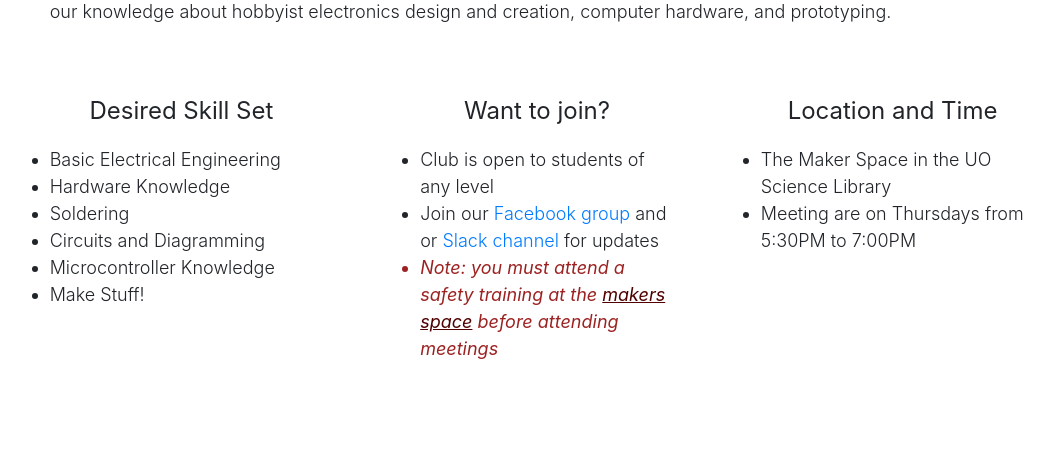
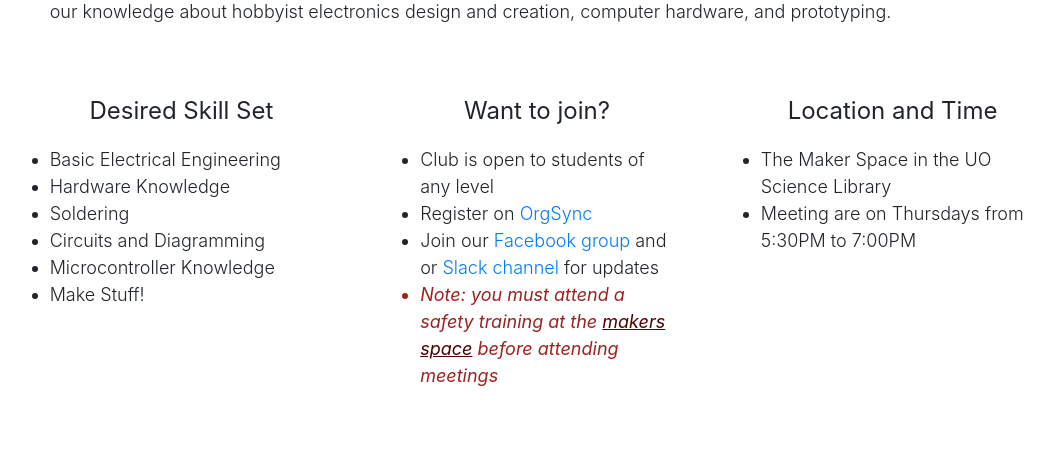
Before and after one commit to tcolb/uo-makers-club, a PHP site: page / in a window 1280 px wide. Shown: the part 552-1010 px from the top of the page, without its empty margins (91-1145 px from the left). Run offline with PHP 8.4, Linux system fonts and the light colour scheme; some libraries are stand-ins or nearby versions.

Commit message:
added orgsync link
:

```diff
--- a/index.php
+++ b/index.php
@@ -65,6 +65,7 @@ include('./includes/base.php'); ?>
             <h4 class="customTitle"><b>Want to join?</b></h4>
             <ul class="customText" style="">
               <li>Club is open to students of any level</li>
+              <li>Register on <a target="_blank" href="https://orgsync.com/169590/chapter">OrgSync</a></li>
               <li>Join our <a target="_blank" href="https://www.facebook.com/groups/871519893028368/">Facebook group</a> and or <a target="_blank" href="https://makerclubuo.slack.com/">Slack channel</a> for updates</li>
               <li style="color: #9c2222">
                 <b><i>Note: you must attend a safety training at the <a target="_blank" href="https://library.uoregon.edu/scilib/psc-dearmond-makerspace" style="text-decoration: underline; color: #500000">makers space</a> before attending meetings</b></i>
```
